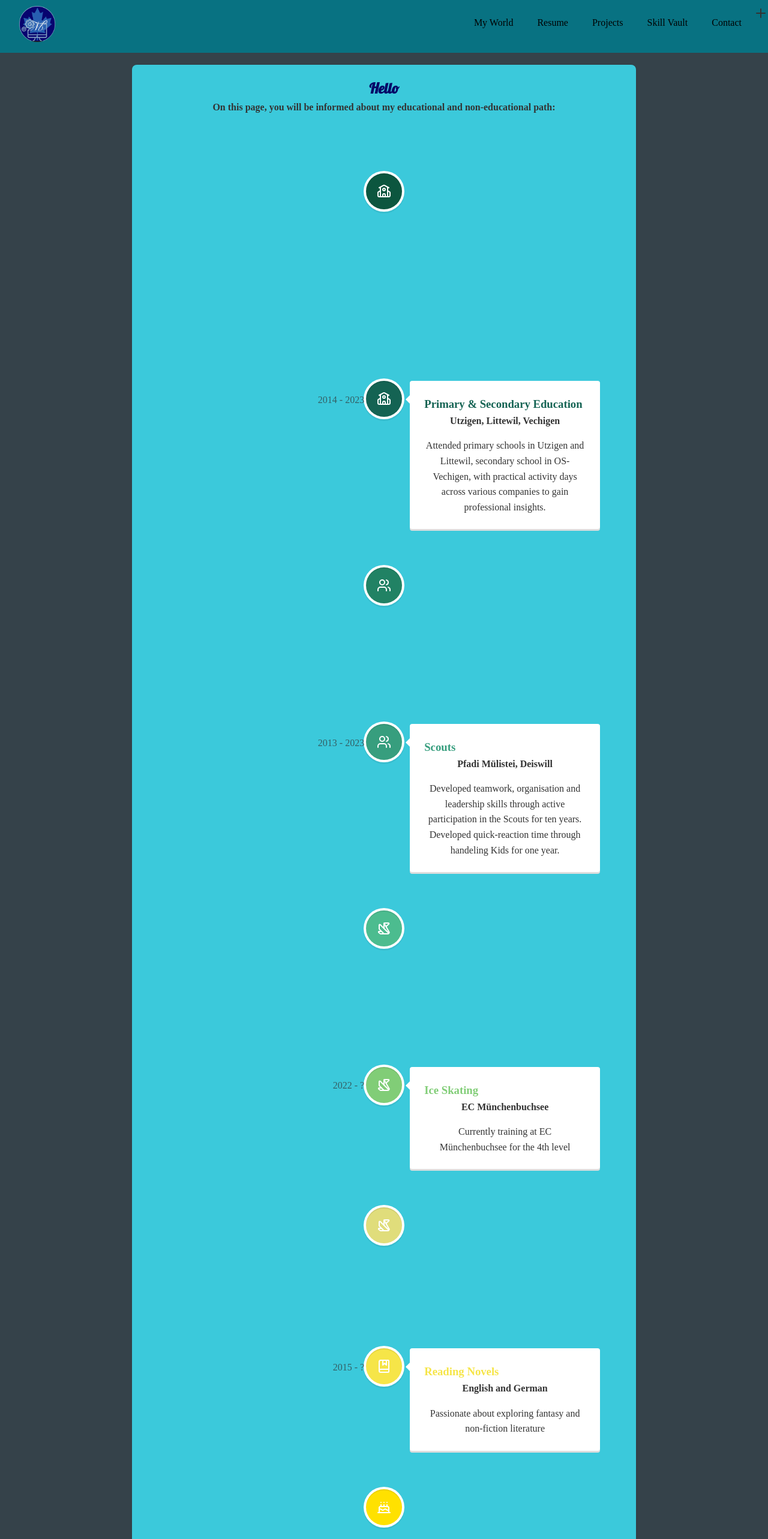
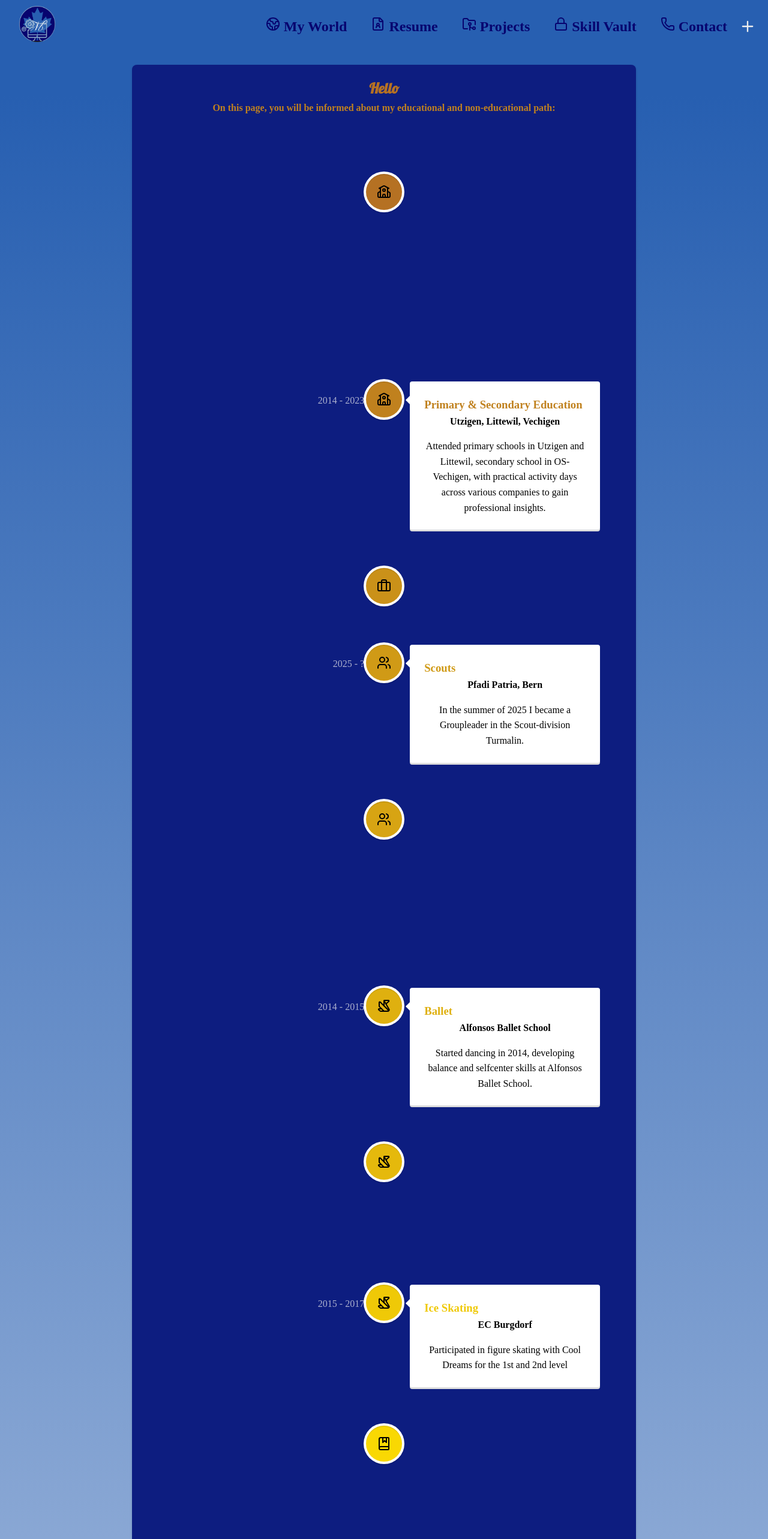
Before and after one commit to Theerabyte/bweb, a Next.js app: page /CV in a window 1280 px wide. Shown: the top 2566 px of the page at 60% size. Built offline with nearby package versions, Linux system fonts and the light colour scheme; a web font is replaced by a local one.

Commit message:
bravo 20-08-25
styles -> corperate identety

```diff
--- a/src/[language]/en.js
+++ b/src/[language]/en.js
@@ -1,6 +1,7 @@
 export const en = {
   moin: "Hello",
   welc: "Welcome to my online portfolio!",
+  wel: "Let us get to know me",
   logo: "My Logo",
   error: "Invalid Username or Password.",
 // Impressum
--- a/src/[language]/fr.js
+++ b/src/[language]/fr.js
@@ -61,7 +61,7 @@ export const fr = {
   vow: "Mon premier site web",
   mr: "A Marsrover-roboter python project",
   of: "A Website for Orellfüssli in .NET Maui",
-  mew: "A Website focusing on UX/UI-criteria, in HTML & CSS",
+  mew: "Un site web focusing on UX/UI-criteria, in HTML & CSS",
   lr: "Mon premier first ever project, Llama Race",
 
 //Contact
--- a/src/app/CV/page.jsx
+++ b/src/app/CV/page.jsx
@@ -1,10 +1,10 @@
 'use client'
 
 import React from 'react'
-import { School, Cake, Users, BookMarked, Origami } from 'lucide-react';
+import { School, Cake, Users, BookMarked, Origami, Briefcase } from 'lucide-react';
 import { useLanguage } from '@/[language]/LanguageContext';
 import 'react-vertical-timeline-component/style.min.css';
-import { VerticalTimeline, VerticalTimelineElement }  from 'react-vertical-timeline-component';
+import { VerticalTimeline, VerticalTimelineElement } from 'react-vertical-timeline-component';
 
 import { en } from '@/[language]/en';
 import { de } from '@/[language]/de';
@@ -25,56 +25,71 @@ function page() {
         <p>{t.private}</p>
         <br />
       </div>
+      {/*corporate design:
+          #07036f Dunkelblau
+          #0d1d80 Blau
+          #275fb1 Hellblau
+          #8babca Graublau
+          #9cb5db Hoover Weissblau
+          #4f96ffff Hoover Weiss
+          #b57123 Headings
+    */}
       <VerticalTimeline>
-          <VerticalTimelineElement className="vertical-timeline-element--work" contentStyle={{ background: 'rgb(12, 86, 63)', color: '#fff' }} contentArrowStyle={{ borderRight: '7px solid  rgb(12, 86, 63)' }} date="2023 - present" iconStyle={{ background: 'rgb(12, 86, 63)', color: '#fff' }} icon={<School />}>
-            <h3 className="vertical-timeline-element-title" style={{color: 'rgb(0, 255, 174)'}}>{t.cvAdam1}</h3>
-            <h4 className="vertical-timeline-element-subtitle" style={{color: '#fff'}}>{t.cvAdam2}</h4>
+        <VerticalTimelineElement  contentStyle={{ background: '#b57123', color: '#fff' }} contentArrowStyle={{ borderRight: '7px solid  rgb(181, 113, 35)' }} date="2023 - present" iconStyle={{ background: 'rgb(181, 113, 35)', color: '#000' }} icon={<School />}>
+          <h3 style={{ color: '#eea' }}>{t.cvAdam1}</h3>
+          <h4 style={{ color: '#fff' }}>{t.cvAdam2}</h4>
           <p>{t.cvAdam3}</p>
         </VerticalTimelineElement>
 
-          <VerticalTimelineElement className="vertical-timeline-element--work" date="2014 - 2023" iconStyle={{ background: 'rgb(20, 99, 83)', color: '#fff' }} icon={<School />}>
-            <h3 className="vertical-timeline-element-title" style={{color: 'rgb(20, 99, 83)'}}>{t.cvBravo1}</h3>
-            <h4 className="vertical-timeline-element-subtitle">{t.cvBravo2}</h4>
-            <p>{t.cvBravo3}</p>
+        <VerticalTimelineElement  date="2014 - 2023" iconStyle={{ background: '#C0811E', color: '#000' }} icon={<School />}>
+          <h3 style={{ color: '#C0811E' }}>{t.cvBravo1}</h3>
+          <h4 style={{ color: '#000' }}>{t.cvBravo2}</h4>
+          <p style={{ color: '#000' }}>{t.cvBravo3}</p>
         </VerticalTimelineElement>
 
-          <VerticalTimelineElement className="vertical-timeline-element--work" date="2025 - ?" iconStyle={{ background: 'rgb(33, 130, 100)', color: '#fff' }} icon={<Users />}>
-            <h3 className="vertical-timeline-element-title" style={{color: 'rgb(33, 130, 100)'}}>{t.cvCharlie1}</h3>
-            <h4 className="vertical-timeline-element-subtitle">{t.cvHarley2}</h4>
-            <p>{t.cvHarley3}</p>
+        <VerticalTimelineElement  date="2022" iconStyle={{ background: '#CA9119', color: '#000' }} icon={<Briefcase/>}>
+          <h3 style={{ color: '#CA9119' }}>{t.cvIda1}</h3>
+          <h4 style={{ color: '#000' }}>{t.cvIda2}</h4>
+          <p style={{ color: '#000' }}>{t.cvIda3}</p>
         </VerticalTimelineElement>
 
-          <VerticalTimelineElement className="vertical-timeline-element--work" date="2013 - 2023" iconStyle={{ background: 'rgb(55, 158, 126)', color: '#fff' }} icon={<Users />}>
-            <h3 className="vertical-timeline-element-title" style={{color: 'rgb(55, 158, 126)'}}>{t.cvCharlie1}</h3>
-            <h4 className="vertical-timeline-element-subtitle">{t.cvCharlie2}</h4>
-            <p>{t.cvCharlie3}</p>
+        <VerticalTimelineElement  date="2025 - ?" iconStyle={{ background: '#D09A16', color: '#000' }} icon={<Users />}>
+          <h3 style={{ color: '#D09A16' }}>{t.cvCharlie1}</h3>
+          <h4 style={{ color: '#000' }}>{t.cvHarley2}</h4>
+          <p style={{ color: '#000' }}>{t.cvHarley3}</p>
         </VerticalTimelineElement>
 
-          <VerticalTimelineElement className="vertical-timeline-element--work" date="2014 - 2015" iconStyle={{ background: 'rgb(76, 188, 143)', color: '#fff' }} icon={<Origami/>}>
-            <h3 className="vertical-timeline-element-title" style={{color: 'rgb(76, 188, 143)'}}>{t.cvDelta1}</h3>
-            <h4 className="vertical-timeline-element-subtitle">{t.cvDelta2}</h4>
-            <p>{t.cvDelta3}</p>
+        <VerticalTimelineElement  date="2013 - 2023" iconStyle={{ background: '#D7A413', color: '#000' }} icon={<Users />}>
+          <h3 style={{ color: '#D7A413' }}>{t.cvCharlie1}</h3>
+          <h4 style={{ color: '#000' }}>{t.cvCharlie2}</h4>
+          <p style={{ color: '#000' }}>{t.cvCharlie3}</p>
         </VerticalTimelineElement>
 
-          <VerticalTimelineElement className="vertical-timeline-element--education" date="2022 - ?" iconStyle={{ background: 'rgb(129, 205, 119)', color: '#fff' }} icon={<Origami />}>
-            <h3 className="vertical-timeline-element-title" style={{color: 'rgb(129, 205, 119)'}}>{t.cvEdward1}</h3>
-            <h4 className="vertical-timeline-element-subtitle">EC Münchenbuchsee</h4>
-            <p>{t.cvFrank1}</p>
+        <VerticalTimelineElement  date="2014 - 2015" iconStyle={{ background: '#DFB00F', color: '#000' }} icon={<Origami />}>
+          <h3 style={{ color: '#DFB00F' }}>{t.cvDelta1}</h3>
+          <h4 style={{ color: '#000' }}>{t.cvDelta2}</h4>
+          <p style={{ color: '#000' }}>{t.cvDelta3}</p>
         </VerticalTimelineElement>
 
-          <VerticalTimelineElement className="vertical-timeline-element--education" date="2015 - 2017" iconStyle={{ background: 'rgb(224, 221, 123)', color: '#fff' }} icon={<Origami />}>
-            <h3 className="vertical-timeline-element-title" style={{color: 'rgb(224, 221, 123)'}}>{t.cvEdward1}</h3>
-            <h4 className="vertical-timeline-element-subtitle">EC Burgdorf</h4>
-            <p>{t.cvEdward3}</p>
+        <VerticalTimelineElement  date="2022 - ?" iconStyle={{ background: '#E5B90C', color: '#000' }} icon={<Origami />}>
+          <h3 style={{ color: '#E5B90C' }}>{t.cvEdward1}</h3>
+          <h4 style={{ color: '#000' }}>EC Münchenbuchsee</h4>
+          <p style={{ color: '#000' }}>{t.cvFrank1}</p>
         </VerticalTimelineElement>
 
-          <VerticalTimelineElement className="vertical-timeline-element--education" date="2015 - ?" iconStyle={{ background: 'rgb(246, 229, 72)', color: '#fff' }} icon={<BookMarked />}>
-            <h3 className="vertical-timeline-element-title" style={{color: 'rgb(246, 229, 72)'}}>{t.cvGeorge1}</h3>
-            <h4 className="vertical-timeline-element-subtitle">{t.cvGeorge2}</h4>
-            <p>{t.cvGeorge3}</p>
+        <VerticalTimelineElement  date="2015 - 2017" iconStyle={{ background: '#EFC907', color: '#000' }} icon={<Origami />}>
+          <h3 style={{ color: '#EFC907' }}>{t.cvEdward1}</h3>
+          <h4 style={{ color: '#000' }}>EC Burgdorf</h4>
+          <p style={{ color: '#000' }}>{t.cvEdward3}</p>
         </VerticalTimelineElement>
 
-          <VerticalTimelineElement date='January 2008' iconStyle={{ background: 'rgb(255, 225, 0)', color: '#fff' }}  icon={<Cake />} />
+        <VerticalTimelineElement  date="2015 - ?" iconStyle={{ background: '#F9D803', color: '#000' }} icon={<BookMarked />}>
+          <h3 style={{ color: '#F9D803' }}>{t.cvGeorge1}</h3>
+          <h4 style={{ color: '#000' }}>{t.cvGeorge2}</h4>
+          <p style={{ color: '#000' }}>{t.cvGeorge3}</p>
+        </VerticalTimelineElement>
+
+        <VerticalTimelineElement date='January 2008' iconStyle={{ background: '#ffe100', color: '#000' }} icon={<Cake />} />
       </VerticalTimeline>
 
       <div className="content">
--- a/src/app/[styles]/globals.css
+++ b/src/app/[styles]/globals.css
@@ -2,12 +2,24 @@
     margin: 0;
     padding: 0;
     font-family: Futura;
+    /*
+    corporate design:
+    #07036f Dunkelblau
+    #0d1d80 Blau
+    #275fb1 Hellblau
+    #8babca Graublau
+    #9cb5db Hoover Weissblau
+    #4f96ffff Hoover Weiss
+    #b57123 Headings
+    #eea Hoover heading
+    */
 }
 
 body {
     line-height: 1.6;
-    background-color: #35424a;
-    color: #333;
+    background: #275FB1;
+    background: linear-gradient(180deg, rgba(39, 95, 177, 1) 5%, rgba(156, 181, 219, 1) 95%);
+    color: #eee;
 }
 
 .embla {
@@ -26,39 +38,27 @@ body {
 nav {
     display: flex;
     justify-content: flex-end;
+    align-items: center;
     text-align: right;
-    background: #087282;
+    background: #275fb1;
     padding: 10px 0;
+    padding-right: 20px;
 }
 
-nav a,
-nav button {
-    color: black;
+nav a {
+    color: #07036F;
+    font-weight: bolder;
+    font-size: x-large;
     text-decoration: none;
     padding: 15px 20px;
+    border-radius: 2rem;
     transition: background 0.3s;
     cursor: pointer;
 }
 
 nav a:hover {
-    background: #78caeb;
-}
-
-nav button {
-    background: #93bfe1;
-    color: black;
-    border: none;
-    padding: 5px 15px;
-    margin: 0 15px;
-    border-radius: 20px;
-    cursor: pointer;
-    transition: background 0.3s;
-    text-align: center;
-    display: inline-block;
-}
-
-nav button:hover {
-    background: #78caeb;
+    background: #C0811E;
+    border-radius: 2rem;
 }
 
 nav .logo {
@@ -98,23 +98,38 @@ nav .logo {
     padding-bottom: 15rem;
     white-space: nowrap;
     text-shadow: 1px 1px 4px rgba(0, 0, 0, 0.7);
+    z-index: -1;
+}
+
+#welcCo {
+    color: white;
+    z-index: -1;
 }
 
 .goCont {
     position: relative;
     display: inline-block;
+    z-index: -1;
+}
+
+#goCo {
+    padding: 15rem 10rem;
+    background-color: #0d1d80;
+    border-radius: 5rem;
+    z-index: -1;
 }
 
 .go {
     display: block;
     max-width: 650px;
     height: auto;
+    z-index: -1;
 }
 
 .menu-button {
     background: none;
     border: none;
-    color: white;
+    color: black;
     font-size: 24px;
     cursor: pointer;
     display: none;
@@ -147,19 +162,19 @@ h1 {
 
 h2 {
     font-family: Lobster;
-    color: #060667;
+    color: #b57123;
     text-align: center;
 }
 
 h3 {
     font-family: Futura;
-    color: #0c3c4e;
+    color: #C0811E;
     text-align: left;
 }
 
 h4 {
     font-family: Futura;
-    color: #333;
+    color: #C0811E;
     text-align: center;
 }
 
@@ -174,9 +189,7 @@ h4 {
     flex: 1;
     margin: 10px;
     padding: 20px;
-    background: #3bc9db;
     border-radius: 8px;
-    box-shadow: 0 2px 4px rgba(0, 0, 0, 0.1);
     min-width: 280px;
 }
 
@@ -190,13 +203,15 @@ h4 {
     width: 100%;
     height: auto;
     padding: 20px;
-    background-color: #35424a;
+    background: #275FB1;
+    background: linear-gradient(180deg, rgba(39, 95, 177, 1) 5%, rgba(156, 181, 219, 1) 95%);
 }
 
 .modal-content {
-    color: #333;
+    color: #9cb5db;
     font-family: Futura;
-    background-color: #087282;
+    background: #07036F;
+    background: linear-gradient(180deg, rgba(7, 3, 111, 1) 5%, rgba(39, 95, 177, 1) 95%);
     margin: 15% auto;
     padding: 20px;
     border-radius: 8px;
@@ -222,7 +237,7 @@ h4 {
 
 footer.y {
     text-align: center;
-    background: #99e9f2;
+    background: #9cb5db;
     color: rgb(75, 74, 107);
     padding: 12px 0;
     position: relative;
@@ -232,7 +247,7 @@ footer.y {
 
 footer {
     text-align: center;
-    background: #99e9f2;
+    background: #9cb5db;
     color: rgb(75, 74, 107);
     padding: 12px 0;
     position: fixed;
@@ -254,7 +269,7 @@ footer {
     flex: 1;
     margin: 10px;
     padding: 20px;
-    background: #3bc9db;
+    background: #0d1d80;
     border-radius: 8px;
     box-shadow: 0 2px 4px rgba(0, 0, 0, 0.1);
     min-width: 280px;
@@ -270,7 +285,7 @@ footer {
 /* Picture Gallery*/
 div.gallery {
     border-style: solid;
-    border-color: #3e3d3d;
+    border-color: #8babca;
     border-bottom-right-radius: 12.5%;
     border-bottom-left-radius: 12.5%;
     border-width: .25em;
@@ -278,7 +293,7 @@ div.gallery {
 
 div.gallery:hover {
     border-style: solid;
-    border-color: #545454;
+    border-color: #9cb5db;
     border-bottom-right-radius: 12.5%;
     border-bottom-left-radius: 12.5%;
     border-width: .25em;
@@ -315,7 +330,7 @@ div.desc {
     max-width: 800px;
     margin: 20px auto;
     padding: 20px;
-    background: #3bc9db;
+    background: #0d1d80;
     border-radius: 8px;
     box-shadow: 0 2px 4px rgba(0, 0, 0, 0.1);
     min-width: 280px;
@@ -326,7 +341,7 @@ div.desc {
     max-width: 800px;
     margin: 20px auto;
     padding: 20px;
-    background: #3bc9db;
+    background: #0d1d80;
     border-radius: 8px;
     box-shadow: 0 2px 4px rgba(0, 0, 0, 0.1);
     text-align: center;
@@ -384,7 +399,7 @@ button {
     overflow: hidden;
     text-decoration: none;
     color: white;
-    background-color: #087282;
+    background-color: #275fb1;
     text-align: center;
     cursor: pointer;
     white-space: nowrap;
@@ -395,10 +410,24 @@ button {
     max-width: 800px;
     margin: 20px auto;
     padding: 20px;
-    background: #3bc9db;
+    background: #0d1d80;
     border-radius: 8px;
     box-shadow: 0 2px 4px rgba(0, 0, 0, 0.1);
     text-align: center;
+}
+
+.proFo {
+    background: #ff7b00;
+    background: linear-gradient(180deg, rgba(255, 123, 0, 1) 25%, rgba(2, 8, 194, 1) 75%);
+}
+
+
+.proFi {
+    background-color: #2658a8ff;
+    border-radius: 999px;
+    transition: width 0.5s ease-in-out;
+    background: #ffc800;
+    background: linear-gradient(260deg, rgba(255, 200, 0, 1) 0%, rgba(255, 131, 8, 1) 28%, rgba(2, 8, 194, 1) 75%);
 }
 
 table {
@@ -407,29 +436,27 @@ table {
 }
 
 td {
-    border: 2px solid rgb(0, 35, 102);
+    /* border: 2px solid rgb(0, 35, 102); */
     text-align: left;
     padding: 8px;
 }
 
 th {
     Font-family: Lobster;
-    border: 2px solid rgb(0, 35, 102);
+    /* border: 2px solid rgb(0, 35, 102); */
     text-align: left;
     padding: 8px;
-    background-color: #333;
-    color: #78caeb;
+    background-color: #275fb1;
 }
 
 tr:nth-child(even) {
-    background-color: #087282;
-    ;
-    color: #eee;
+    background-color: #6c94cf;
+    color: #0d1d80;
 }
 
 tr:nth-child(odd) {
-    background-color: #eee;
-    color: #060667;
+    background-color: #9cb5db;
+    color: #0d1d80;
 }
 
 /* ------------------------- Page : VAULT ------------------------- */
@@ -438,7 +465,7 @@ tr:nth-child(odd) {
     max-width: 800px;
     margin: 20px auto;
     padding: 20px;
-    background: #3bc9db;
+    background: #0d1d80;
     border-radius: 8px;
     box-shadow: 0 2px 4px rgba(0, 0, 0, 0.1);
     min-width: 280px;
@@ -462,14 +489,6 @@ tr:nth-child(odd) {
     font-style: normal;
 }
 
-@font-face {
-    font-family: 'Lake';
-    src: url('./lake/EagleLake-Regular.ttf') format('truetype');
-
-    font-weight: 400;
-    font-style: normal;
-}
-
 
 /* -------------------------- Querys ---------------------------- */
 /* Query for Menu animation */
@@ -478,7 +497,7 @@ tr:nth-child(odd) {
         flex-direction: column;
     }
 
-    #navbarLogo {
+    nav .logo {
         display: none;
     }
 
@@ -492,7 +511,7 @@ tr:nth-child(odd) {
         display: none;
         flex-direction: column;
         width: 100%;
-        background: #087282;
+        background: #275fb1;
         padding: 10px 0;
     }
 
--- a/src/components/Go.js
+++ b/src/components/Go.js
@@ -17,9 +17,9 @@ function Go() {
   return (
     <>
       <div className="welcCont">
-        <div className="goCont">
-          <Image className="go" src="/icons/v1.svg" alt={t.logo} width={650} height={600} />
-          <h1 id='welc'>{t.welc}</h1>
+        <div className="goCont" id='goCo'>
+          <h1 id='welcCo'>{t.welc}</h1>
+          <h2>{t.wel}</h2>
         </div>
       </div>
     </>
--- a/src/components/LanguageSwitcher.js
+++ b/src/components/LanguageSwitcher.js
@@ -16,19 +16,17 @@ const LanguageSwitcher = () => {
   };
 
   return (
-    <div style={{ position: 'relative', display: 'inline-block' }}>
-      <div style={{ cursor: 'pointer', fontSize: '24px', display: 'flex', alignItems: 'center', justifyContent: 'center' }}
+    <div style={{ position: 'relative', display: 'inline-block', margin: 'auto' }}>
+      <div style={{ cursor: 'pointer', fontSize: '24px', display: 'flex', alignItems: 'center', justifyContent: 'center', color: '#07036f !important' }}
         onClick={toggleExpand}
       >
-        {isExpanded ? <X size={24} /> : <Plus size={24} />}
+        {isExpanded ? <X size={28} /> : <Plus size={28} />}
       </div>
       {isExpanded && (
         <div className='langBox'
           style={{
             position: 'absolute',
-            left: 0,
-            border: '1px solid #ccc',
-            boxShadow: '0 2px 8px rgba(0,0,0,0.2)',
+            left: 0
           }}
         >
           <a className='langA'
--- a/src/components/Nav.js
+++ b/src/components/Nav.js
@@ -2,7 +2,7 @@
 
 import { useRef, useState, useEffect } from 'react';
 import { useRouter } from 'next/navigation';
-import { Menu } from 'lucide-react';
+import { Earth, FileUser, FolderGit2, Menu, Lock, Phone } from 'lucide-react';
 import { useLanguage } from '@/[language]/LanguageContext';
 
 import LanguageSwitcher from '@/components/LanguageSwitcher';
@@ -56,11 +56,11 @@ function Nav() {
       </div>
       <button id="menuButton" className="menu-button" onClick={handleMenuToggle} style={{ marginLeft: "2%" }}><Menu className='icon' /></button>
       <div className={`${open ? "show" : "menu"}`} ref={menuRef}>
-        <a onClick={() => handleNavigation('/Home')}>{t.home}</a>
-        <a onClick={() => handleNavigation('/CV')}>{t.cv}</a>
-        <a onClick={() => handleNavigation('/Projects')}>{t.proj}</a>
-        <a onClick={() => handleNavigation('/Vault')}>{t.priv}</a>
-        <a onClick={() => handleNavigation('/Contact')}>{t.cont}</a>
+        <a onClick={() => handleNavigation('/Home')}><Earth /> {t.home}</a>
+        <a onClick={() => handleNavigation('/CV')}><FileUser /> {t.cv}</a>
+        <a onClick={() => handleNavigation('/Projects')}><FolderGit2 /> {t.proj}</a>
+        <a onClick={() => handleNavigation('/Vault')}><Lock /> {t.priv}</a>
+        <a onClick={() => handleNavigation('/Contact')}><Phone /> {t.cont}</a>
         <LanguageSwitcher />
       </div>
     </nav>
--- a/src/components/Noten.js
+++ b/src/components/Noten.js
@@ -9,7 +9,7 @@ function Noten({ src, alt, title, isPDF, preview }) {
   };
 
   return (
-    <div style={{ border: '1px solid #ccc', padding: '10px', borderRadius: '5px', textAlign: 'center' }}>
+    <div className="proFo" style={{ border: '1px solid #ccc', padding: '10px', borderRadius: '5px', textAlign: 'center' }}>
       <div style={{ width: '100%', height: '200px', background: '#f0f0f0', display: 'flex', alignItems: 'center', justifyContent: 'center', marginBottom: '10px' }}>
         {preview ? (
           <img src={preview} alt={alt} style={{ width: '100%', height: 'auto', maxHeight: '200px', objectFit: 'contain' }} />
```
Also changed, not shown: src/app/Volt/page.jsx (deleted, +0 -104 lines), src/components/Squil.js (+4 -7 lines), public/grad-cv.png (added), src/app/[styles]/lake/EagleLake-Regular.ttf (deleted). Lines whose indentation alone changed are shown as unchanged.
